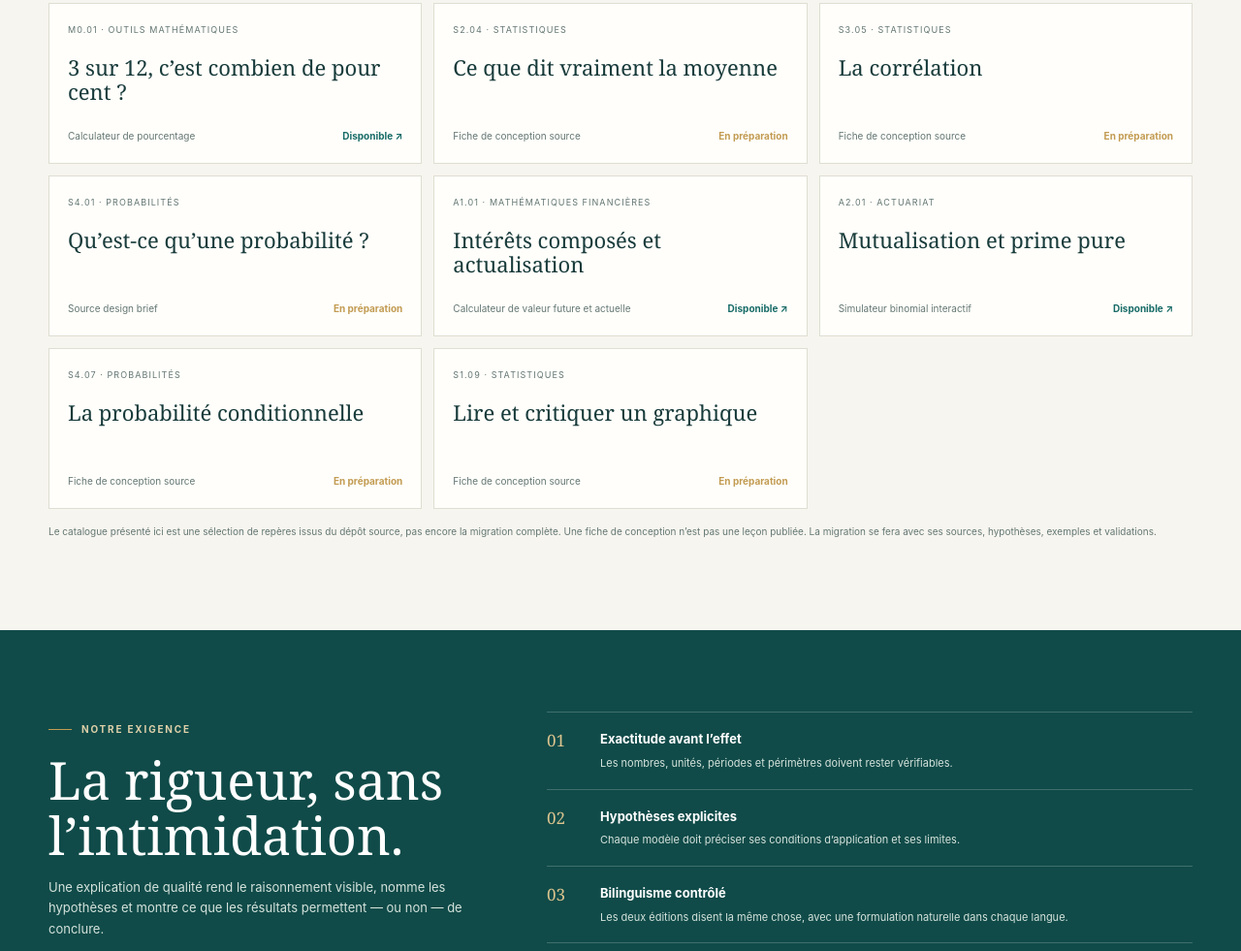
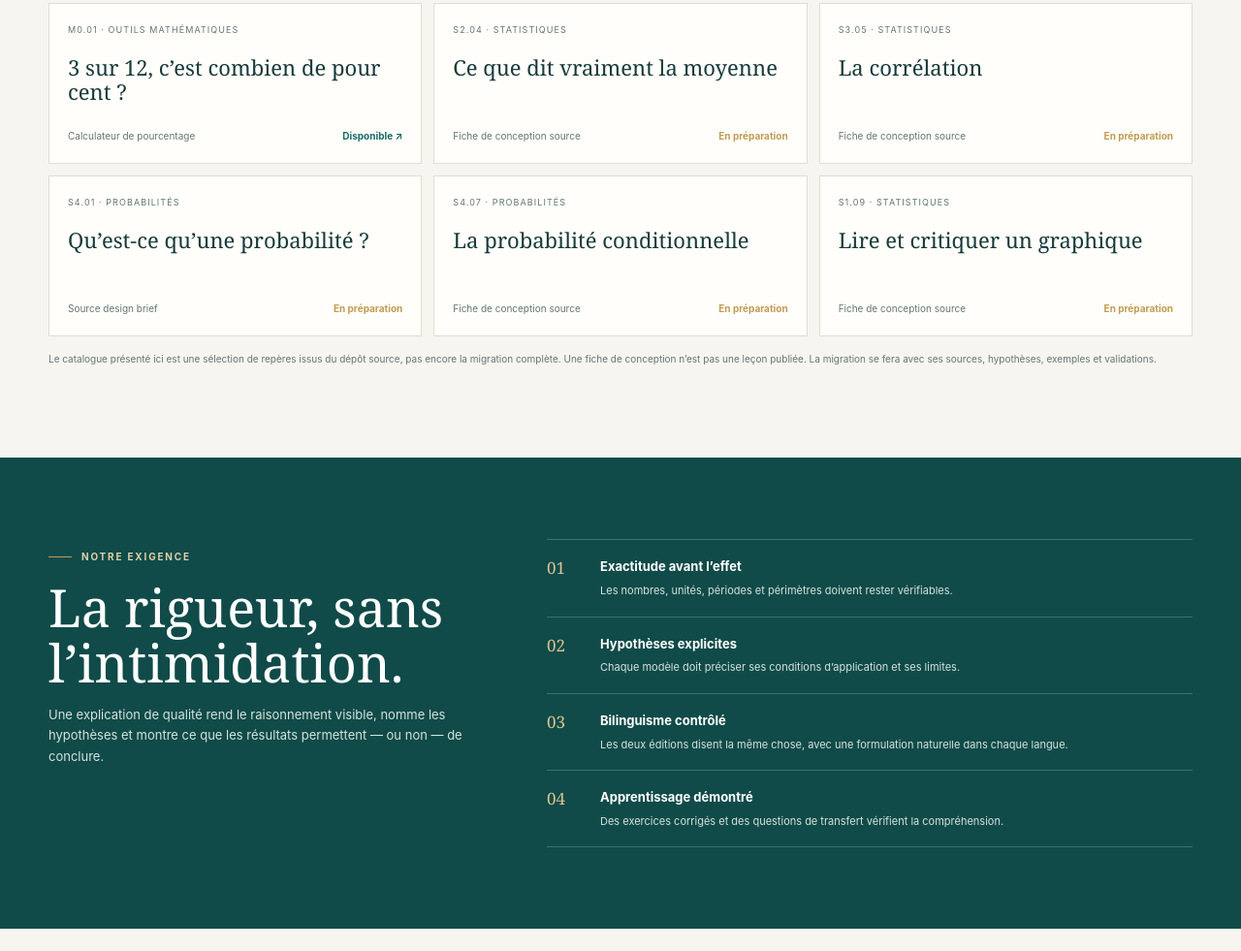
Before and after one commit to JohnGAB7/Actu-Basics-Lab, a website: page index.html in a window 1280 px wide. Shown: the part 2622-3603 px from the top of the page at 97% size. Drawn offline with Linux system fonts and the light colour scheme.

Commit message:
Deduplicate the homepage lesson cards and align the finance filter

```diff
--- a/index.html
+++ b/index.html
@@ -43,7 +43,7 @@ footer{background:var(--surface);border-top:1px solid var(--line);padding:32px 0
 <div class="library-tools"><label class="search"><span aria-hidden="true">⌕</span><input id="search" type="search" placeholder="Rechercher : prime pure, corrélation, moyenne…" aria-label="Rechercher une leçon"></label><div class="filters" role="group" aria-label="Filtrer par domaine"><button class="filter" data-filter="all" aria-pressed="true" data-fr="Tout" data-en="All">Tout</button><button class="filter" data-filter="stats" aria-pressed="false" data-fr="Statistiques & probabilités" data-en="Statistics & probability">Statistiques & probabilités</button><button class="filter" data-filter="finance" aria-pressed="false" data-fr="Finance" data-en="Finance">Finance</button><button class="filter" data-filter="actu" aria-pressed="false" data-fr="Actuariat" data-en="Actuarial">Actuariat</button></div></div>
 <div class="catalog-grid" id="lessons">
 <a class="lesson" data-domain="actu" data-search="a0.01 actuaire métier assurance prime pure actuarial profession insurance pure premium" href="lessons/A0-01/"><span class="lesson-meta">A0.01 · ACTUARIAT</span><h3 data-fr="Actuaire : le métier et un premier calcul" data-en="Actuaries: the profession and a first calculation">Actuaire : le métier et un premier calcul</h3><div class="lesson-bottom"><span data-fr="Page complète bilingue" data-en="Complete bilingual lesson">Page complète bilingue</span><span class="status" data-fr="Disponible ↗" data-en="Available ↗">Disponible ↗</span></div></a>
-<a class="lesson" data-domain="actu" data-search="a1.01 intérêts composés actualisation compound interest discounting time value money" href="lessons/A1-01/"><span class="lesson-meta">A1.01 · MATHÉMATIQUES FINANCIÈRES</span><h3 data-fr="La valeur de l'argent dans le temps" data-en="The time value of money">La valeur de l'argent dans le temps</h3><div class="lesson-bottom"><span data-fr="Calculateur interactif" data-en="Interactive calculator">Calculateur interactif</span><span class="status" data-fr="Disponible ↗" data-en="Available ↗">Disponible ↗</span></div></a>
+<a class="lesson" data-domain="finance" data-search="a1.01 intérêts composés actualisation compound interest discounting time value money" href="lessons/A1-01/"><span class="lesson-meta">A1.01 · MATHÉMATIQUES FINANCIÈRES</span><h3 data-fr="La valeur de l'argent dans le temps" data-en="The time value of money">La valeur de l'argent dans le temps</h3><div class="lesson-bottom"><span data-fr="Calculateur interactif" data-en="Interactive calculator">Calculateur interactif</span><span class="status" data-fr="Disponible ↗" data-en="Available ↗">Disponible ↗</span></div></a>
 <a class="lesson" data-domain="actu" data-search="a2.01 mutualisation risques pooling risk binomial distribution standard deviation" href="lessons/A2-01/"><span class="lesson-meta">A2.01 · SCIENCES ACTUARIELLES</span><h3 data-fr="Pourquoi mutualiser les risques ?" data-en="Why pool risks?">Pourquoi mutualiser les risques ?</h3><div class="lesson-bottom"><span data-fr="Simulateur binomial interactif" data-en="Interactive binomial simulator">Simulateur binomial interactif</span><span class="status" data-fr="Disponible ↗" data-en="Available ↗">Disponible ↗</span></div></a>
 <a class="lesson" data-domain="stats" data-search="s1.01 donnée paris question statistique data population variation" href="lessons/S1-01/"><span class="lesson-meta">S1.01 · STATISTIQUES</span><h3 data-fr="Combien d’habitants à Paris ? Qu’est-ce qu’une donnée ?" data-en="How many people live in Paris? What counts as data?">Combien d’habitants à Paris ? Qu’est-ce qu’une donnée ?</h3><div class="lesson-bottom"><span data-fr="Question statistique · Insee 2023" data-en="Statistical question · Insee 2023">Question statistique · Insee 2023</span><span class="status" data-fr="Disponible ↗" data-en="Available ↗">Disponible ↗</span></div></a>
 <a class="lesson" data-domain="stats" data-search="s1.02 population individu unité statistique variable population unit variable" href="lessons/S1-02/"><span class="lesson-meta">S1.02 · STATISTIQUES</span><h3 data-fr="De qui parle ce chiffre ? Population, individu, variable" data-en="Who is this number about? Population, unit, variable">De qui parle ce chiffre ? Population, individu, variable</h3><div class="lesson-bottom"><span data-fr="3 briques d’une statistique" data-en="The three building blocks">3 briques d’une statistique</span><span class="status" data-fr="Disponible ↗" data-en="Available ↗">Disponible ↗</span></div></a>
@@ -51,8 +51,8 @@ footer{background:var(--surface);border-top:1px solid var(--line);padding:32px 0
 <a class="lesson" data-domain="stats" data-search="m0.01 fractions pourcentage ratio règle de trois fraction percentage ratio proportion" href="lessons/M0-01/"><span class="lesson-meta">M0.01 · OUTILS MATHÉMATIQUES</span><h3 data-fr="3 sur 12, c’est combien de pour cent ?" data-en="3 out of 12: what percentage is that?">3 sur 12, c’est combien de pour cent ?</h3><div class="lesson-bottom"><span data-fr="Calculateur de pourcentage" data-en="Percentage calculator">Calculateur de pourcentage</span><span class="status" data-fr="Disponible ↗" data-en="Available ↗">Disponible ↗</span></div></a><article class="lesson" data-domain="stats" data-search="s2.04 moyenne médiane distribution mean median"><span class="lesson-meta">S2.04 · STATISTIQUES</span><h3 data-fr="Ce que dit vraiment la moyenne" data-en="What the mean really tells us">Ce que dit vraiment la moyenne</h3><div class="lesson-bottom"><span data-fr="Fiche de conception source" data-en="Source design brief">Fiche de conception source</span><span class="status prep" data-fr="En préparation" data-en="In preparation">En préparation</span></div></article>
 <article class="lesson" data-domain="stats" data-search="s3.05 correlation corrélation causality relation"><span class="lesson-meta">S3.05 · STATISTIQUES</span><h3 data-fr="La corrélation" data-en="Correlation">La corrélation</h3><div class="lesson-bottom"><span data-fr="Fiche de conception source" data-en="Source design brief">Fiche de conception source</span><span class="status prep" data-fr="En préparation" data-en="In preparation">En préparation</span></div></article>
 <article class="lesson" data-domain="stats" data-search="s4.01 probabilité probability hasard event"><span class="lesson-meta">S4.01 · PROBABILITÉS</span><h3 data-fr="Qu’est-ce qu’une probabilité ?" data-en="What is probability?">Qu’est-ce qu’une probabilité ?</h3><div class="lesson-bottom"><span data-fr="Fiche de conception source" data-en="Source design brief">Source design brief</span><span class="status prep" data-fr="En préparation" data-en="In preparation">En préparation</span></div></article>
-<a class="lesson" data-domain="finance" data-search="a1.01 intérêts composés actualisation compound interest discounting" href="lessons/A1-01/"><span class="lesson-meta">A1.01 · MATHÉMATIQUES FINANCIÈRES</span><h3 data-fr="Intérêts composés et actualisation" data-en="Compound interest and discounting">Intérêts composés et actualisation</h3><div class="lesson-bottom"><span data-fr="Calculateur de valeur future et actuelle" data-en="Future and present value calculator">Calculateur de valeur future et actuelle</span><span class="status" data-fr="Disponible ↗" data-en="Available ↗">Disponible ↗</span></div></a>
-<a class="lesson" data-domain="actu" data-search="a2.01 mutualisation prime pure pooling pure premium insurance" href="lessons/A2-01/"><span class="lesson-meta">A2.01 · ACTUARIAT</span><h3 data-fr="Mutualisation et prime pure" data-en="Pooling and the pure premium">Mutualisation et prime pure</h3><div class="lesson-bottom"><span data-fr="Simulateur binomial interactif" data-en="Interactive binomial simulator">Simulateur binomial interactif</span><span class="status" data-fr="Disponible ↗" data-en="Available ↗">Disponible ↗</span></div></a>
+
+
 <article class="lesson" data-domain="stats" data-search="s4.07 probabilité conditionnelle conditional probability"><span class="lesson-meta">S4.07 · PROBABILITÉS</span><h3 data-fr="La probabilité conditionnelle" data-en="Conditional probability">La probabilité conditionnelle</h3><div class="lesson-bottom"><span data-fr="Fiche de conception source" data-en="Source design brief">Fiche de conception source</span><span class="status prep" data-fr="En préparation" data-en="In preparation">En préparation</span></div></article>
 <article class="lesson" data-domain="stats" data-search="s1.09 lire critiquer graphique chart axes data visualisation"><span class="lesson-meta">S1.09 · STATISTIQUES</span><h3 data-fr="Lire et critiquer un graphique" data-en="Read and critique a chart">Lire et critiquer un graphique</h3><div class="lesson-bottom"><span data-fr="Fiche de conception source" data-en="Source design brief">Fiche de conception source</span><span class="status prep" data-fr="En préparation" data-en="In preparation">En préparation</span></div></article>
 </div>
```
